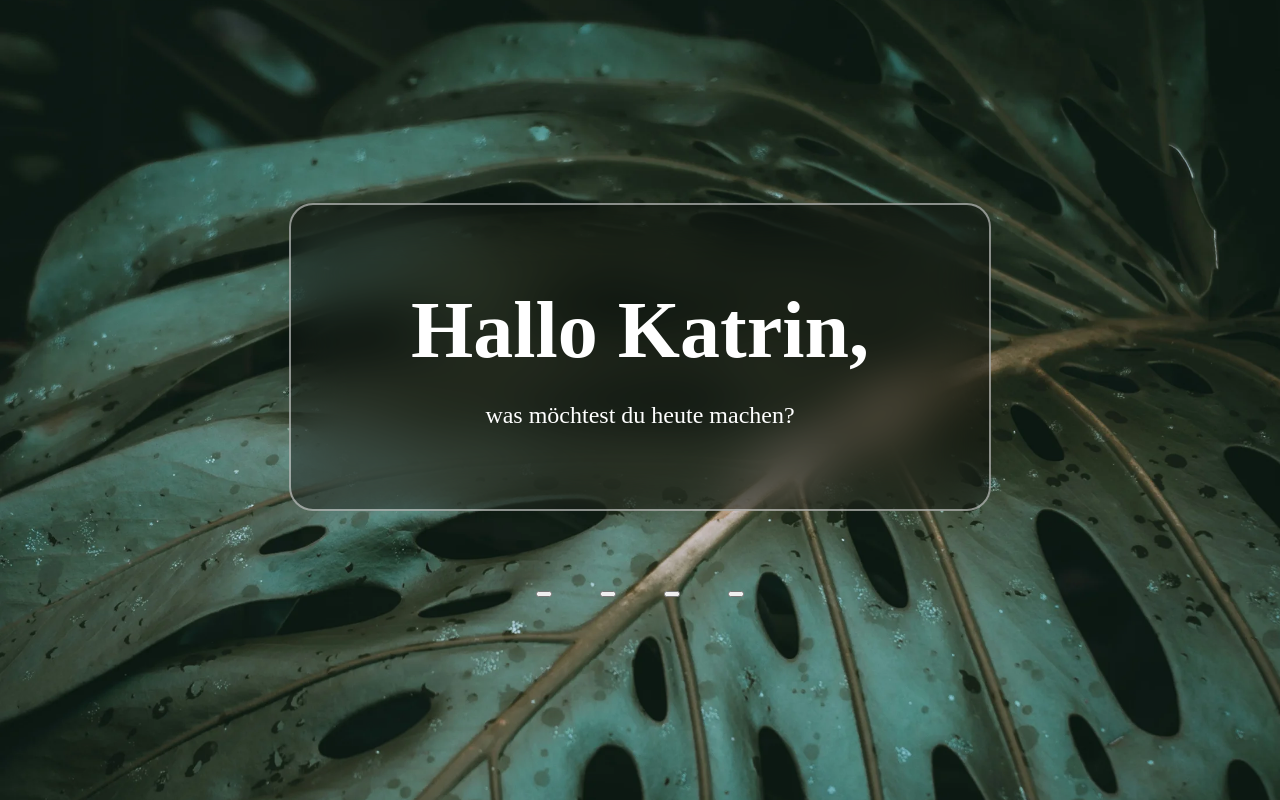
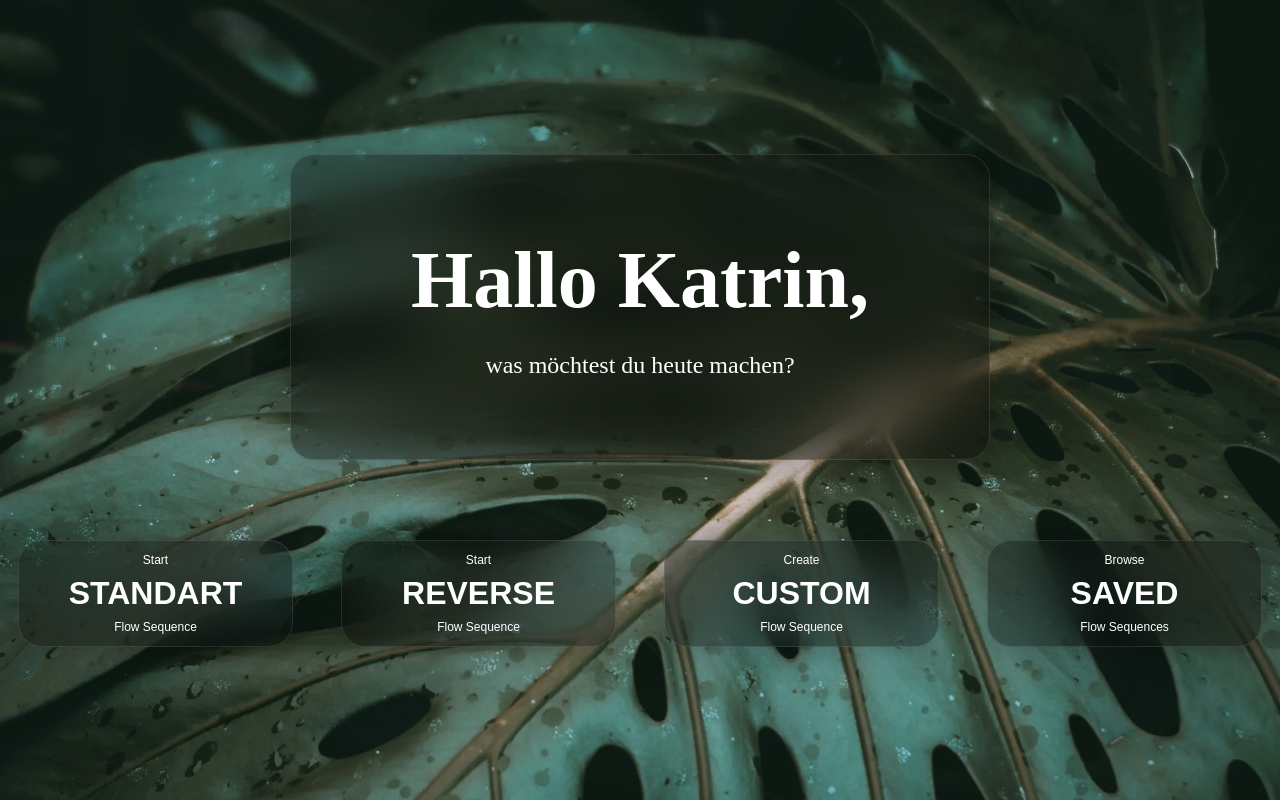
Before and after one commit to BayerTobias/flow-sequence-app-frontend, an Angular app: page /home in a window 1280 px wide. Built offline with nearby package versions, Linux system fonts and the light colour scheme.

Commit message:
glass button component

```diff
--- a/src/app/home/components/welcome/welcome.component.html
+++ b/src/app/home/components/welcome/welcome.component.html
@@ -5,6 +5,29 @@
   </div>
 
   <div class="buttons-wrapper">
-    <button></button><button></button><button></button><button></button>
+    <app-glass-button
+      [btnAction]="'Start'"
+      [btnName]="'Standart'"
+      [btnType]="'Flow Sequence'"
+      (buttonClicked)="test()"
+    ></app-glass-button>
+
+    <app-glass-button
+      [btnAction]="'Start'"
+      [btnName]="'Reverse'"
+      [btnType]="'Flow Sequence'"
+    ></app-glass-button>
+
+    <app-glass-button
+      [btnAction]="'Create'"
+      [btnName]="'Custom'"
+      [btnType]="'Flow Sequence'"
+    ></app-glass-button>
+
+    <app-glass-button
+      [btnAction]="'Browse'"
+      [btnName]="'Saved'"
+      [btnType]="'Flow Sequences'"
+    ></app-glass-button>
   </div>
 </section>
--- a/src/app/home/components/welcome/welcome.component.scss
+++ b/src/app/home/components/welcome/welcome.component.scss
@@ -10,7 +10,6 @@ section {
   @include dFlex($gp: 26px);
   flex-direction: column;
   padding: 80px 120px;
-  border: 2px solid rgba(255, 255, 255, 0.5);
   border-radius: 24px;
 
   h1 {
--- a/src/app/home/components/welcome/welcome.component.ts
+++ b/src/app/home/components/welcome/welcome.component.ts
@@ -1,12 +1,15 @@
 import { Component } from '@angular/core';
+import { GlassButtonComponent } from '../../../shared/components/buttons/glass-button/glass-button.component';
 
 @Component({
   selector: 'app-welcome',
   standalone: true,
-  imports: [],
+  imports: [GlassButtonComponent],
   templateUrl: './welcome.component.html',
-  styleUrl: './welcome.component.scss'
+  styleUrl: './welcome.component.scss',
 })
 export class WelcomeComponent {
-
+  test() {
+    console.log('test');
+  }
 }
--- /dev/null
+++ b/src/app/shared/components/buttons/glass-button/glass-button.component.html
@@ -0,0 +1,5 @@
+<button (click)="onButtonClick()" type="button">
+  <span class="action">{{ btnAction }}</span>
+  <span class="name">{{ btnName }}</span>
+  <span class="type">{{ btnType }}</span>
+</button>
--- /dev/null
+++ b/src/app/shared/components/buttons/glass-button/glass-button.component.scss
@@ -0,0 +1,30 @@
+@import "./../../../../../mixin.scss";
+
+button {
+  @include dFlex($gp: 8px);
+  @include glassStyle();
+  flex-direction: column;
+  border-radius: 24px;
+  padding: 12px 48px;
+  cursor: pointer;
+  width: 275px;
+
+  .action {
+    color: white;
+    font-size: 12px;
+    font-weight: 500;
+  }
+
+  .name {
+    color: white;
+    font-size: 32px;
+    font-weight: 700;
+    text-transform: uppercase;
+  }
+
+  .type {
+    color: white;
+    font-size: 12px;
+    font-weight: 300;
+  }
+}
--- /dev/null
+++ b/src/app/shared/components/buttons/glass-button/glass-button.component.ts
@@ -0,0 +1,20 @@
+import { Component, EventEmitter, Input, Output } from '@angular/core';
+
+@Component({
+  selector: 'app-glass-button',
+  standalone: true,
+  imports: [],
+  templateUrl: './glass-button.component.html',
+  styleUrl: './glass-button.component.scss',
+})
+export class GlassButtonComponent {
+  @Input() btnName: string = '';
+  @Input() btnType: string = '';
+  @Input() btnAction: string = '';
+
+  @Output() buttonClicked = new EventEmitter<void>();
+
+  onButtonClick() {
+    this.buttonClicked.emit();
+  }
+}
--- a/src/mixin.scss
+++ b/src/mixin.scss
@@ -1,6 +1,8 @@
 @mixin glassStyle() {
   background: rgba(0, 0, 0, 0.33);
   backdrop-filter: blur(27.5px);
+  border: 1px solid rgba(255, 255, 255, 0.1);
+  box-shadow: 0px 0px 32px 0px rgba(0, 0, 0, 0.25);
 }
 
 @mixin dFlex($jc: center, $ai: center, $gp: 0px) {
```
Also changed, not shown: 1 other file (tests, documents, lock files or other folders).
